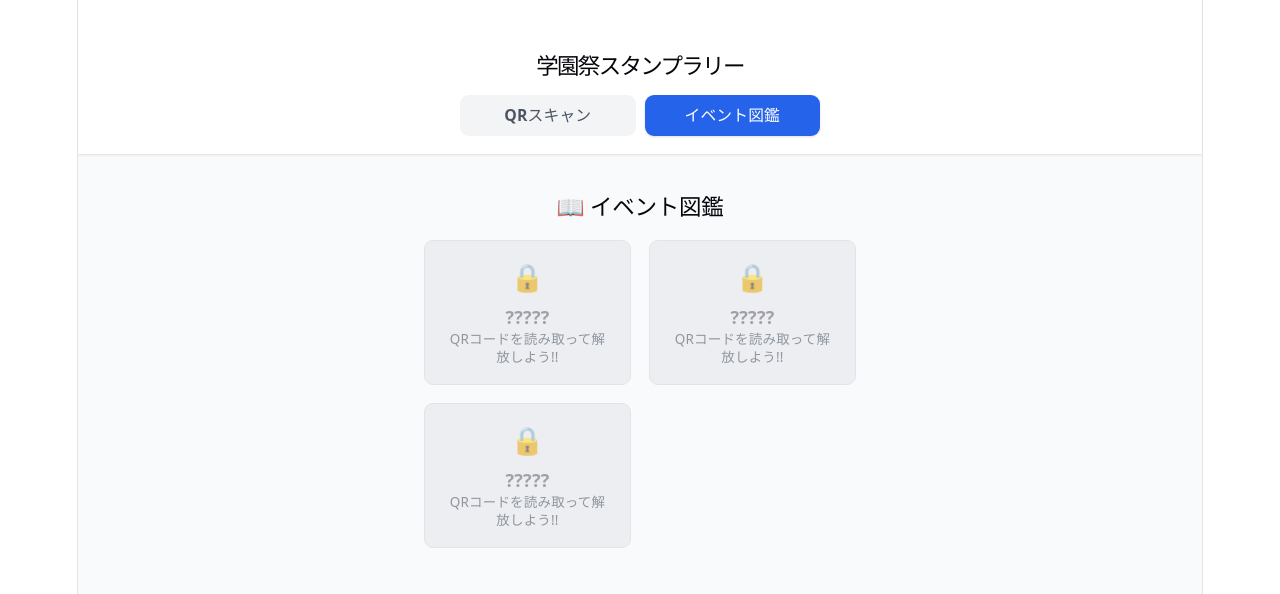
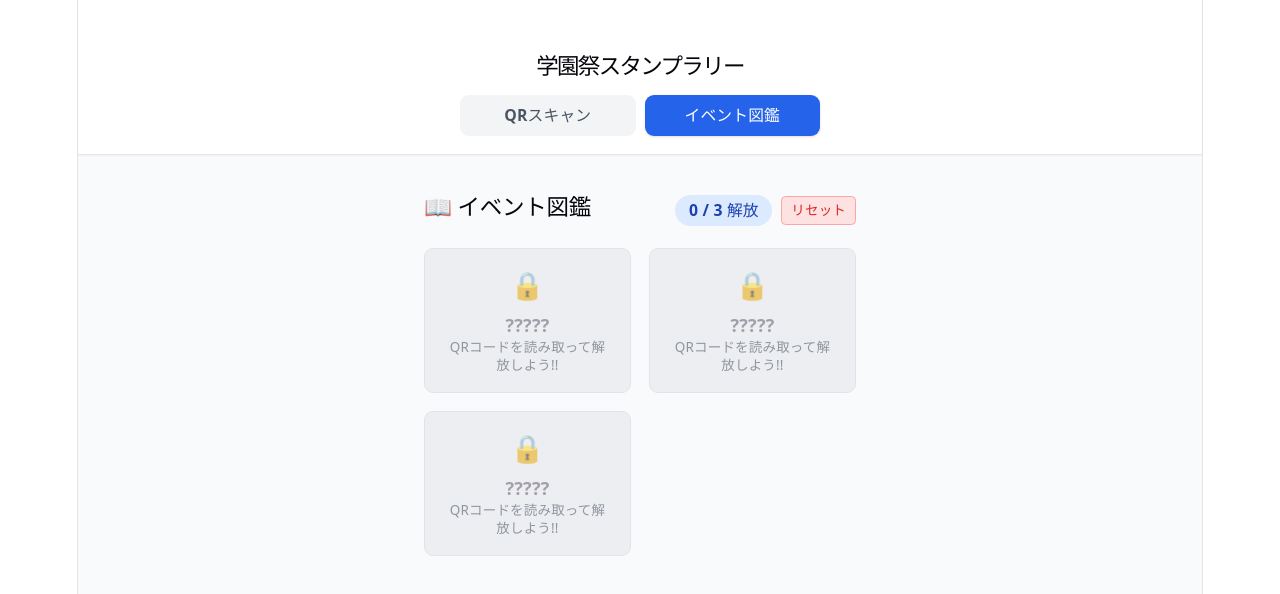
Before and after one commit to Y-N-998210/qrTest, a React (Vite) app: page / in a window 1280 px wide. Both pictures are taken after a click on the button "イベント図鑑". Shown: the top 594 px of the page. Built offline with nearby package versions, Linux system fonts and the light colour scheme.

Commit message:
feat: リセット機能を追加

```diff
--- a/src/features/stamp/StampPage.tsx
+++ b/src/features/stamp/StampPage.tsx
@@ -88,7 +88,11 @@ export default function StampPage() {
 
                 {/* 図鑑画面 */}
                 {activeTab === 'book' && (
-                    <EventBook allEvents={allEvents} unlockedIds={unlockedIds} />
+                    <EventBook
+                        allEvents={allEvents}
+                        unlockedIds={unlockedIds}
+                        onReset={loadEventData}
+                    />
                 )}
             </main>
 
--- a/src/features/stamp/components/EventBook.tsx
+++ b/src/features/stamp/components/EventBook.tsx
@@ -4,17 +4,41 @@
 
 import React from 'react';
 import type { EventItem } from '../types/event';
+import { stampService } from '../services/stampService';
 
 interface EventBookProps {
     allEvents: EventItem[]; // 全イベント(スポット)のマスターデータ配列
-    unlockedIds: string[];  // ユーザが開放済みイベントID（文字列)の配列
+    unlockedIds: string[]; // ユーザが開放済みイベントID（文字列)の配列
+    onReset?: () => void; // リセット後の再描画コールバック
 }
 
-export const EventBook: React.FC<EventBookProps> = ({ allEvents, unlockedIds }) => {
+export const EventBook: React.FC<EventBookProps> = ({allEvents, unlockedIds, onReset,}) => {
+    const handleReset = async () => {
+        if (window.confirm('デバッグ機能: 獲得したスタンプを全てリセットしますか？')) {
+            await stampService.resetStamps();
+            if (onReset) onReset();
+        }
+    };
+
   return (
     <div className="event-book p-4">
+        <div className="flex justify-between items-center mb-4">
             {/* 図鑑のタイトルヘッダー */}
-            <h2 className="text-xl font-bold mb-4">📖 イベント図鑑</h2>
+            <h2 className="text-xl font-bold">📖 イベント図鑑</h2>
+
+            <div className="flex items-center gap-2">
+                <span className='text-sm font-bold bg-blue-100 text-blue-800 px-3 py-1 rounded-full'>
+                    {unlockedIds.length} / {allEvents.length} 解放
+                </span>
+                {/* デバッグ用リセットボタン */}
+                <button
+                onClick={handleReset}
+                className='text-xs bg-red-100 text-red-600 border border-red-300 px-2 py-1 rounded hover:bg-red-200 transition'
+                >
+                    リセット
+                </button>
+            </div>
+        </div>
 
         {/* カード */}
         <div className="grid grid-cols-2 gap-4">
@@ -23,17 +47,24 @@ export const EventBook: React.FC<EventBookProps> = ({ allEvents, unlockedIds })
 
                 return (
                     <div
-                            key={event.id}  // Reactがリスト要素を識別するためのユニークキー
-                            className={`p-4 rounded-lg border ${isUnlocked ? 'bg-white border-blue-500' : 'bg-gray-200 border-gray-300 opacity-60'
+                        key={event.id} // Reactがリスト要素を識別するためのユニークキー
+                        className={`p-4 rounded-lg border ${
+                        isUnlocked
+                            ? 'bg-white border-blue-500'
+                            : 'bg-gray-200 border-gray-300 opacity-60'
                         }`}
                     >
                         {/* アイコン：未開放は鍵マーク */}
-                            <div className="text-2xl mb-2">{isUnlocked ? '🎯' : '🔒'}</div>
+                        <div className="text-2xl mb-2">
+                            {isUnlocked ? '🎯' : '🔒'}
+                        </div>
                         {/* タイトル：未開放は伏字 */}
-                            <h3 className="font-bold">{isUnlocked ? event.title : '?????'}</h3>
+                        <h3 className="font-bold">
+                            {isUnlocked ? event.title : '?????'}
+                        </h3>
                         {/* 説明文：未開放は案内メッセージ */}
                         <p className="text-xs text-gray-600">
-                                {isUnlocked ? event.description : 'QRコードを読み取って解放しよう!!'}
+                            {isUnlocked ? event.description: 'QRコードを読み取って解放しよう!!'}
                         </p>
                     </div>
                 );
--- a/src/features/stamp/services/LocalStorageEventRepository.ts
+++ b/src/features/stamp/services/LocalStorageEventRepository.ts
@@ -28,6 +28,16 @@ export class LocalStorageEventRepository implements IEventRepository {
         // 固定定義(プログラムのコード内に直接書かれているデータ)を返す。
         return MASTER_EVENTS;
     }
+
+    async resetEvents(): Promise<void> {
+        localStorage.removeItem(STORAGE_KEY);
+    }
+
+    async removeEvent(eventId: string): Promise<void> {
+        const current = await this.getUnlockedEventIds();
+        const updated = current.filter(id => id !== eventId);
+        localStorage.setItem(STORAGE_KEY, JSON.stringify(updated));
+    }
 }
 
 // イベントマスターデータの例
--- a/src/features/stamp/services/stampService.ts
+++ b/src/features/stamp/services/stampService.ts
@@ -72,5 +72,15 @@ export const stampService = {
 
     async getAllEvents(): Promise<EventItem[]> {
         return await repository.getAllEvents();
+    },
+
+    async resetStamps(): Promise<void> {
+        await repository.resetEvents();
+    },
+
+    async removeStamp(spotId: string): Promise<void> {
+        if (repository.removeEvent) {
+            await repository.removeEvent(spotId);
+        }
     }
 };
--- a/src/features/stamp/types/event.ts
+++ b/src/features/stamp/types/event.ts
@@ -15,4 +15,6 @@ export interface IEventRepository {
     getUnlockedEventIds(): Promise<string[]>;
     unlockEvent(eventId: string): Promise<boolean>; // 新規獲得ならtrue
     getAllEvents(): Promise<EventItem[]>;
+    resetEvents(): Promise<void>;   // 全リセット用
+    removeEvent?(eventId: string): Promise<void>;   // 個別削除用
 }
```
Lines whose indentation alone changed are shown as unchanged.
